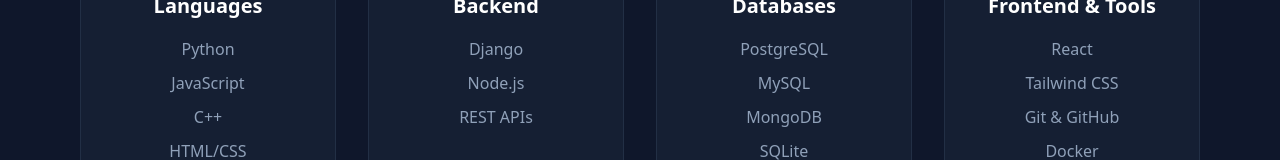
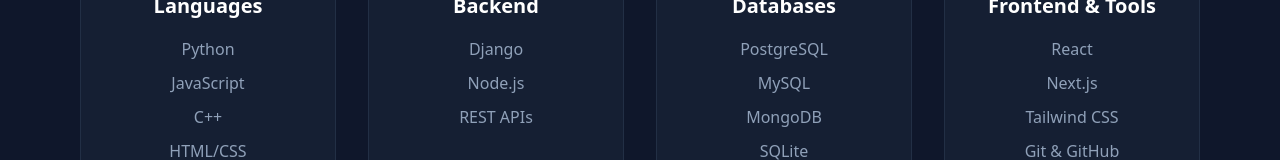
Before and after one commit to JamilAhmadRupak/Portfolio, a React (Vite) app in the folder portfolio/: page / in a window 1280 px wide. Shown: the part 2726-2886 px from the top of the page. Built offline with nearby package versions, Linux system fonts and the light colour scheme.

Commit message:
ModelMate Link update

```diff
--- a/portfolio/src/constants/index.js
+++ b/portfolio/src/constants/index.js
@@ -45,7 +45,7 @@
     {
         title: "Frontend & Tools",
         iconType: "BrainCircuit",
-        skills: ["React", "Tailwind CSS", "Git & GitHub", "Docker"],
+        skills: ["React", "Next.js", "Tailwind CSS", "Git & GitHub", "Docker"],
     },
 ];
 
@@ -54,7 +54,7 @@
         title: "ModelMate",
         description: "A forum type platform for AI user about their user experience.(still in development) It allows users to share their experiences, ask questions, and collaborate on machine learning projects.",
         tags: ['Collaboration', 'ML', 'Platform', 'Django'],
-        link: "https://github.com/mmi404/modelmate0.1",
+        link: "https://modelmate-beige.vercel.app/",
         isFeatured: true,
         image: "https://placehold.co/600x400/0f172a/2dd4bf?text=ModelMate"
     },
```
Also changed, not shown: portfolio/public/django_certificate_edge_course.jpg (added).
